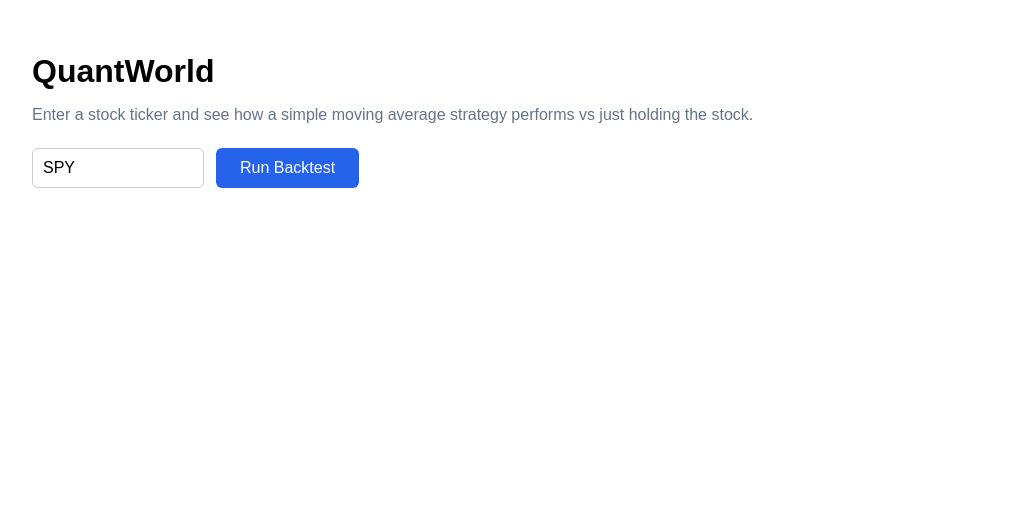
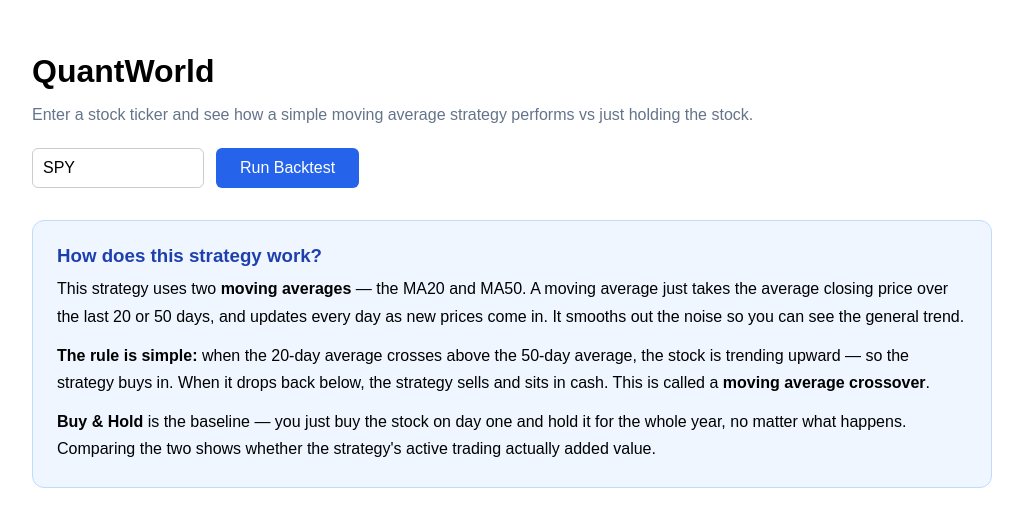
Before and after one commit to RoyShomron/quant-site, a React (Create React App) app in the folder frontend/: page / in a window 1280 px wide. Shown: the top 526 px of the page, without its empty margins (128-1151 px from the left). Built offline with nearby package versions, Linux system fonts and the light colour scheme.

Commit message:
Add strategy explanation box

```diff
--- a/frontend/src/App.js
+++ b/frontend/src/App.js
@@ -50,6 +50,26 @@ function App() {
       </div>
 
       {error && <p style={{ color: "red" }}>{error}</p>}
+
+      {/* Strategy Explanation Box */}
+      <div style={{ background: "#eff6ff", border: "1px solid #bfdbfe", borderRadius: 12, padding: 24, marginBottom: 32 }}>
+        <h3 style={{ marginTop: 0, marginBottom: 8, color: "#1e40af" }}>How does this strategy work?</h3>
+        <p style={{ margin: "0 0 12px", lineHeight: 1.7 }}>
+          This strategy uses two <strong>moving averages</strong> — the MA20 and MA50. A moving average just takes
+          the average closing price over the last 20 or 50 days, and updates every day as new prices come in.
+          It smooths out the noise so you can see the general trend.
+        </p>
+        <p style={{ margin: "0 0 12px", lineHeight: 1.7 }}>
+          <strong>The rule is simple:</strong> when the 20-day average crosses above the 50-day average,
+          the stock is trending upward — so the strategy buys in. When it drops back below, the strategy
+          sells and sits in cash. This is called a <strong>moving average crossover</strong>.
+        </p>
+        <p style={{ margin: 0, lineHeight: 1.7 }}>
+          <strong>Buy & Hold</strong> is the baseline — you just buy the stock on day one and hold it
+          for the whole year, no matter what happens. Comparing the two shows whether the strategy's
+          active trading actually added value.
+        </p>
+      </div>
 
       {data && (
         <div>
```
